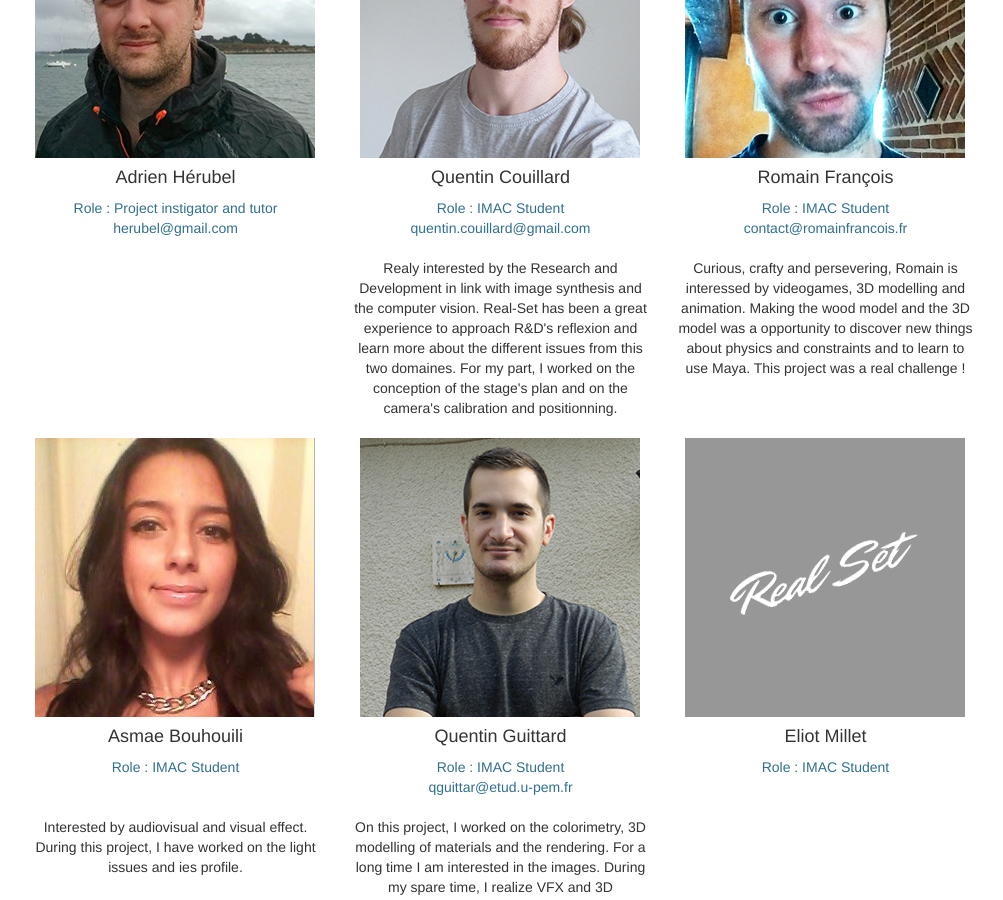
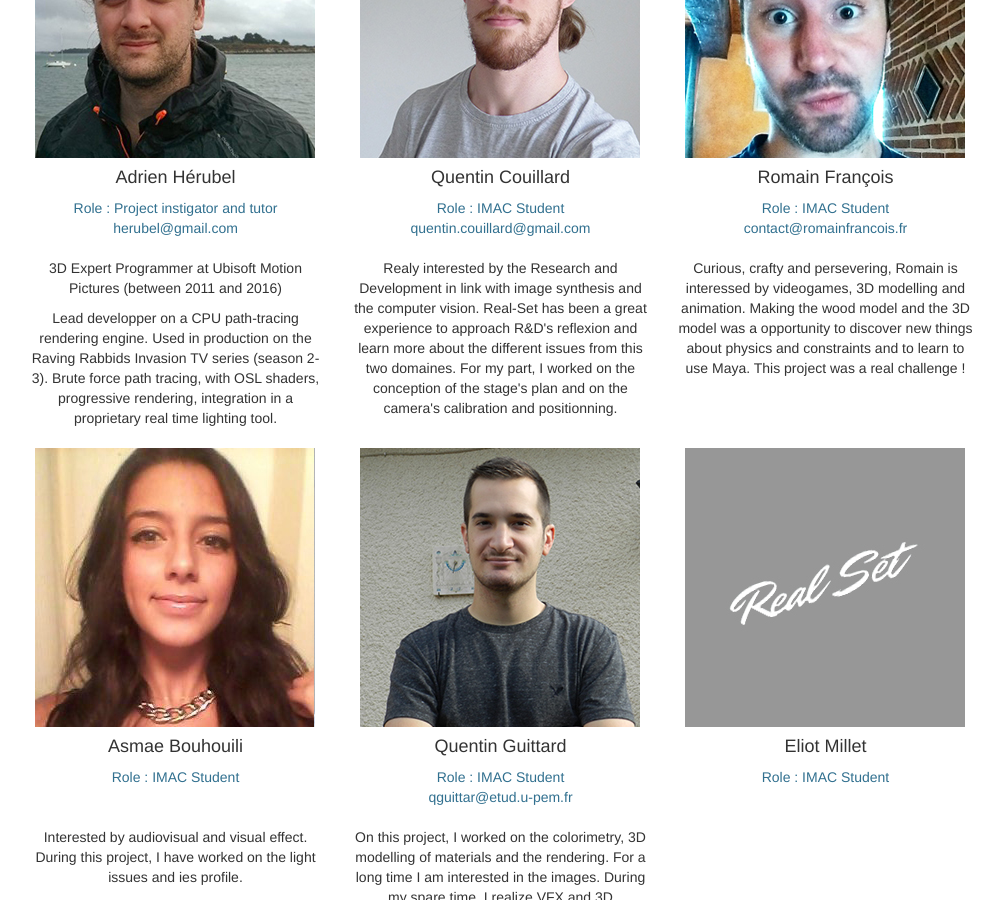
Before and after one commit to Alvyre/Real-Set, a Jekyll site: the page built from pages/about.html, in a window 1280 px wide and 900 px high, scrolled down 546 px. Shown: the whole window, without its empty margins (42-1045 px from the left). Built offline with Jekyll 4.4.1, drawn with Linux system fonts in a browser that asks for light colours; nearby versions of some CDN libraries.

Commit message:
Update about.html

```diff
--- a/pages/about.html
+++ b/pages/about.html
@@ -13,14 +13,8 @@ permalink: /About/
 				<h4 class="text-center">Adrien Hérubel</h4>
 				<span class="text-info">Role : Project instigator and tutor</span><br/>
 				<span class="text-info">herubel@gmail.com</span><br/><br/>
-			<!--	<p>Lorem ipsum dolor sit amet, consectetur adipisicing elit, sed do eiusmod
-					tempor incididunt ut labore et dolore magna aliqua. Ut enim ad minim veniam,
-					quis nostrud exercitation ullamco laboris nisi ut aliquip ex ea commodo
-					consequat. Duis aute irure dolor in reprehenderit in voluptate velit esse
-					cillum dolore eu fugiat nulla pariatur. Excepteur sint occaecat cupidatat non
-					proident, sunt in culpa qui officia deserunt mollit anim id est laborum.
-				</p>-->
-
+				<p>3D Expert Programmer at Ubisoft Motion Pictures (between 2011 and 2016) </p>
+				<p>Lead developper on a CPU path-tracing rendering engine. Used in production on the Raving Rabbids Invasion TV series (season 2-3). Brute force path tracing, with OSL shaders, progressive rendering, integration in a proprietary real time lighting tool. </p>
 			</div>
 
 			<div class="col-xs-4 col-sm-4 col-md-4 col-lg-4  text-center">
```
